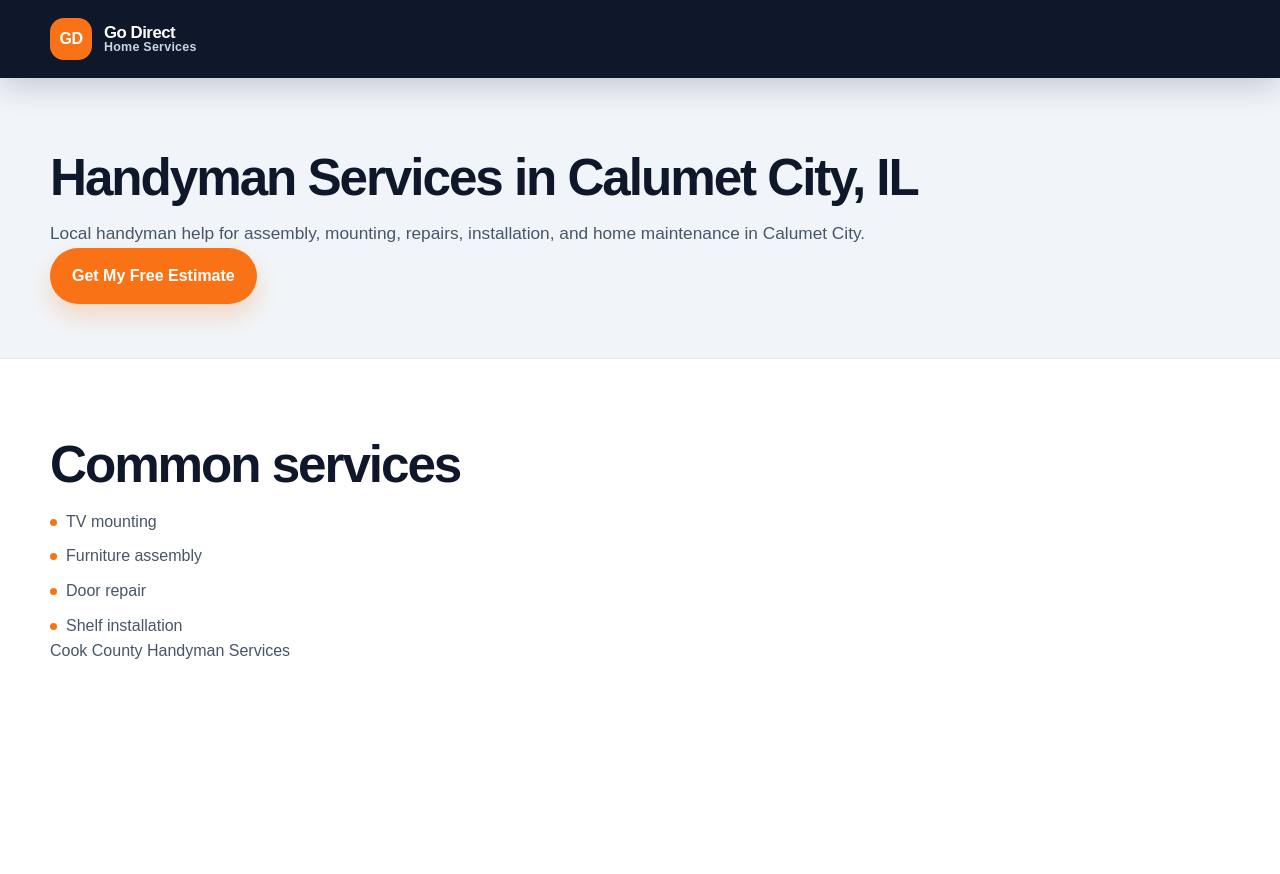
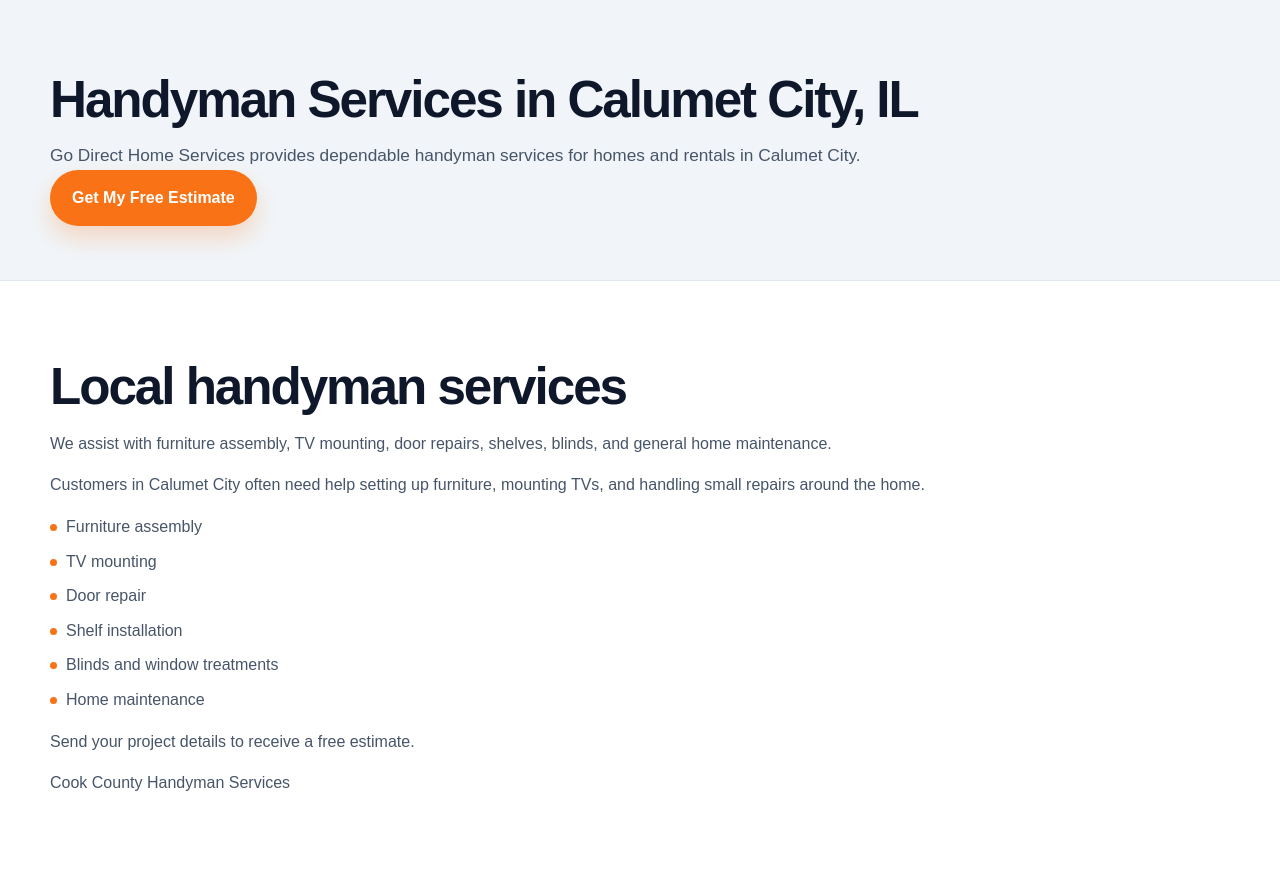
Before and after one commit to lhoover741/handy, a plain HTML site: page handyman-calumet-city-il.html in a window 1280 px wide. Before the commit the page ends 800 px from the top, so only its background shows below. Drawn offline with Linux system fonts and the light colour scheme.

Commit message:
Upgrade Calumet City page SEO

```diff
--- a/handyman-calumet-city-il.html
+++ b/handyman-calumet-city-il.html
@@ -1,18 +1 @@
-<!doctype html>
-<html lang="en">
-<head>
-<meta charset="utf-8">
-<meta name="viewport" content="width=device-width, initial-scale=1">
-<title>Handyman Services in Calumet City, IL | Go Direct Home Services</title>
-<meta name="description" content="Handyman services in Calumet City, IL including TV mounting, furniture assembly, door repair, shelves, blinds, and home maintenance. Free estimates.">
-<link rel="icon" href="/favicon.svg" type="image/svg+xml">
-<link rel="stylesheet" href="assets/css/styles.css">
-</head>
-<body>
-<header class="site-header"><div class="container nav-wrap"><a class="brand" href="index.html"><span class="brand-mark">GD</span><span class="brand-text"><span>Go Direct</span><span>Home Services</span></span></a></div></header>
-<main>
-<section class="page-hero"><div class="container"><h1>Handyman Services in Calumet City, IL</h1><p>Local handyman help for assembly, mounting, repairs, installation, and home maintenance in Calumet City.</p><a class="btn btn-primary" href="free-estimate.html">Get My Free Estimate</a></div></section>
-<section class="section"><div class="container"><h2>Common services</h2><ul class="service-list"><li>TV mounting</li><li>Furniture assembly</li><li>Door repair</li><li>Shelf installation</li></ul><a href="handyman-cook-county-il.html">Cook County Handyman Services</a></div></section>
-</main>
-</body>
-</html>
+<!doctype html><html lang="en"><head><meta charset="utf-8"><meta name="viewport" content="width=device-width, initial-scale=1"><title>Handyman Services in Calumet City, IL | Go Direct Home Services</title><meta name="description" content="Professional handyman services in Calumet City, IL. Furniture assembly, TV mounting, door repair, shelves, blinds, and home maintenance. Free estimates."><link rel="icon" href="/favicon.svg" type="image/svg+xml"><link rel="stylesheet" href="assets/css/styles.css"></head><body><main><section class="page-hero"><div class="container"><h1>Handyman Services in Calumet City, IL</h1><p>Go Direct Home Services provides dependable handyman services for homes and rentals in Calumet City.</p><a class="btn btn-primary" href="free-estimate.html">Get My Free Estimate</a></div></section><section class="section"><div class="container"><h2>Local handyman services</h2><p>We assist with furniture assembly, TV mounting, door repairs, shelves, blinds, and general home maintenance.</p><p>Customers in Calumet City often need help setting up furniture, mounting TVs, and handling small repairs around the home.</p><ul class="service-list"><li>Furniture assembly</li><li>TV mounting</li><li>Door repair</li><li>Shelf installation</li><li>Blinds and window treatments</li><li>Home maintenance</li></ul><p>Send your project details to receive a free estimate.</p><a href="handyman-cook-county-il.html">Cook County Handyman Services</a></div></section></main></body></html>
```
